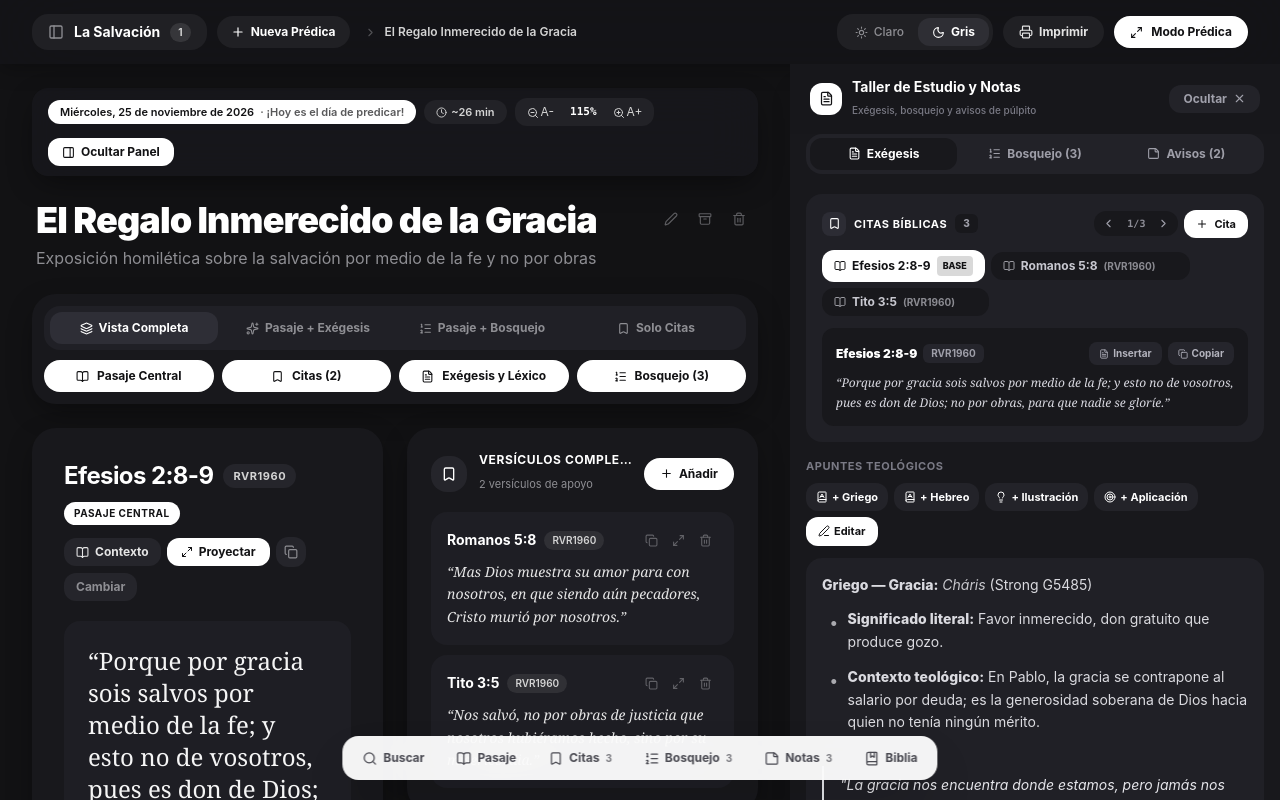
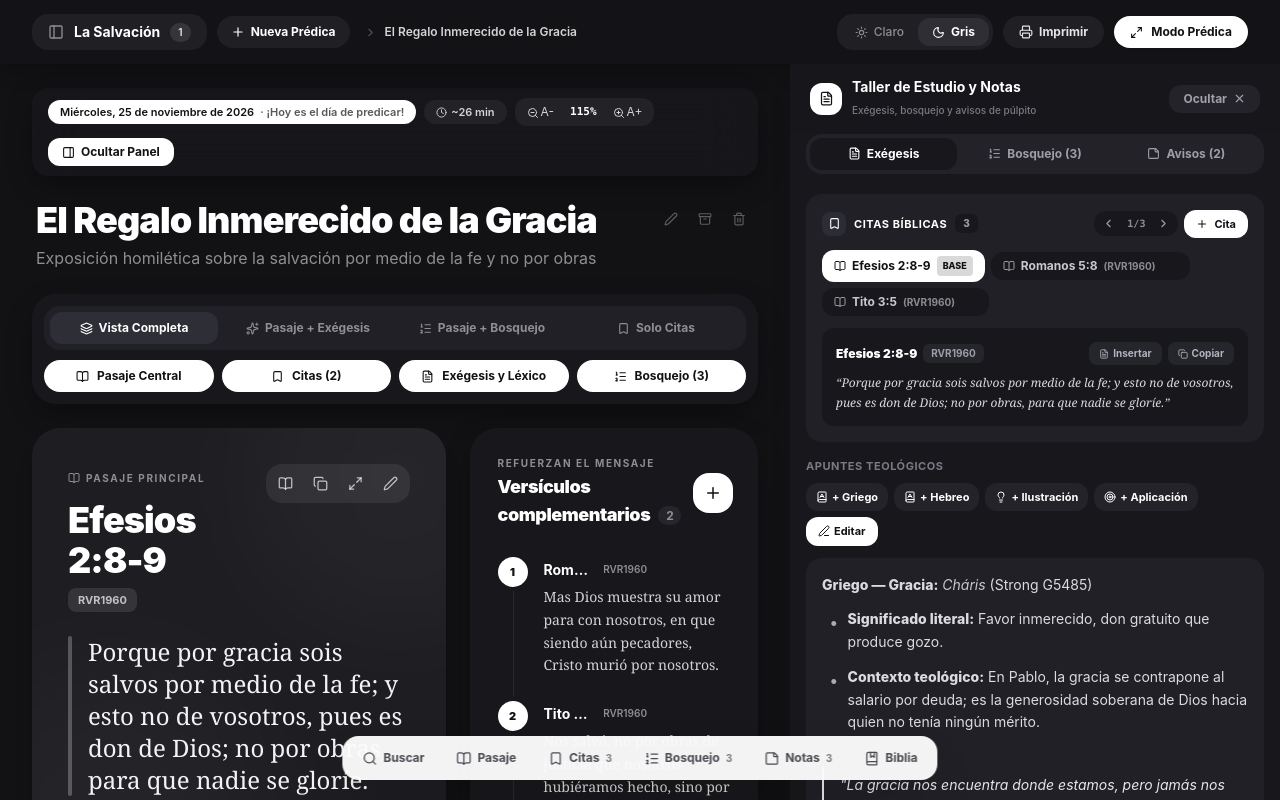
Before and after one commit to groonksync/predicas, a React (Vite) app: page / in a window 1280 px wide. Both pictures are taken after a click on the button "Cargar Prédica de Ejemplo". Shown: the top 800 px of the page. Built offline with nearby package versions, Linux system fonts and the light colour scheme.

Commit message:
feat: nuevo diseno hero para pasaje principal y linea de tiempo de versiculos complementarios

```diff
--- a/src/components/StudyCanvas.tsx
+++ b/src/components/StudyCanvas.tsx
@@ -601,58 +601,183 @@ export const StudyCanvas: React.FC<StudyCanvasProps> = ({
     </section>
   );
 
-  // Panel de Versículos Complementarios (se ven todos a la vez junto al pasaje central)
+  // Hero del pasaje principal: escenario oscuro de alto contraste con tipografía editorial
+  const renderMainHero = () => {
+    const v = study.mainVerse;
+    return (
+      <section className="relative overflow-hidden rounded-[28px] bg-[#17171A] dark:bg-[#1D1D22] text-white p-7 sm:p-9 shadow-xl">
+        <div className="pointer-events-none absolute -top-24 -right-24 w-72 h-72 rounded-full bg-white/[0.04] blur-3xl" />
+        <div className="pointer-events-none absolute -bottom-28 -left-16 w-72 h-72 rounded-full bg-white/[0.03] blur-3xl" />
+
+        <div className="relative space-y-6">
+          {/* Cabecera: etiqueta, referencia y acciones */}
+          <div className="flex items-start justify-between gap-4">
+            <div className="min-w-0">
+              <span className="inline-flex items-center gap-1.5 text-[10px] font-bold uppercase tracking-[0.16em] text-white/50">
+                <BookOpen size={12} />
+                Pasaje principal
+              </span>
+              <h2 className="mt-2 text-3xl sm:text-4xl font-black tracking-tight leading-tight">
+                {v.reference || 'Sin pasaje asignado'}
+              </h2>
+              <span className="inline-block mt-2 text-[11px] font-bold px-2.5 py-1 rounded-lg bg-white/10 text-white/70">
+                {v.version}
+              </span>
+            </div>
+
+            <div className="flex items-center gap-1 flex-shrink-0 p-1 rounded-2xl bg-white/[0.07]">
+              <button
+                type="button"
+                onClick={() => setShowChapterContext(!showChapterContext)}
+                className={`p-2 rounded-xl transition-colors ${showChapterContext ? 'bg-white text-[#17171A]' : 'text-white/70 hover:text-white hover:bg-white/10'}`}
+                title="Leer el capítulo completo"
+              >
+                <BookOpen size={15} />
+              </button>
+              <button
+                type="button"
+                onClick={() => handleCopyText(v.text, 'main')}
+                className="p-2 rounded-xl text-white/70 hover:text-white hover:bg-white/10 transition-colors"
+                title="Copiar texto"
+              >
+                {copiedVerseId === 'main' ? <Check size={15} /> : <Copy size={15} />}
+              </button>
+              {v.text && (
+                <button
+                  type="button"
+                  onClick={() => setProjectedItem({
+                    id: 'main',
+                    kind: 'verse',
+                    label: `Pasaje Central · ${v.version}`,
+                    title: v.reference,
+                    body: v.text
+                  })}
+                  className="p-2 rounded-xl text-white/70 hover:text-white hover:bg-white/10 transition-colors"
+                  title="Proyectar a pantalla completa"
+                >
+                  <Maximize2 size={15} />
+                </button>
+              )}
+              {onOpenApplyMainVerse && (
+                <button
+                  type="button"
+                  onClick={onOpenApplyMainVerse}
+                  className="p-2 rounded-xl text-white/70 hover:text-white hover:bg-white/10 transition-colors"
+                  title="Cambiar pasaje central"
+                >
+                  <Edit2 size={15} />
+                </button>
+              )}
+            </div>
+          </div>
+
+          {/* Texto bíblico */}
+          <div className="flex gap-4">
+            <span className="w-1 rounded-full bg-white/25 flex-shrink-0" />
+            <p className="text-xl sm:text-2xl font-serif leading-[1.6] text-white/95 select-text">
+              {v.text || 'Selecciona o añade un pasaje bíblico central para comenzar el estudio.'}
+            </p>
+          </div>
+
+          {v.notes && (
+            <p className="text-xs text-white/55 leading-relaxed">
+              <span className="font-bold text-white/80">Nota exegética:</span> {v.notes}
+            </p>
+          )}
+
+          {/* Contexto del capítulo */}
+          {showChapterContext && (
+            <div className="rounded-2xl bg-black/30 p-4 space-y-3 animate-fadeIn">
+              <div className="flex items-center justify-between gap-2">
+                <span className="text-[11px] font-bold uppercase tracking-wider text-white/80">
+                  Contexto · {contextTitle} (RVR1960)
+                </span>
+                <span className="text-[10px] text-white/45">Toca + Cita para añadir</span>
+              </div>
+              {loadingContext ? (
+                <div className="py-5 text-center text-xs text-white/50">Cargando capítulo completo...</div>
+              ) : (
+                <div className="max-h-56 overflow-y-auto space-y-1 pr-1 scrollbar-thin">
+                  {contextVerses.map(cv => {
+                    const refString = `${contextTitle}:${cv.verse}`;
+                    const added = study.relatedVerses.some(rv => rv.reference === refString);
+                    return (
+                      <div key={cv.verse} className="group flex items-start justify-between gap-3 p-2 rounded-xl hover:bg-white/[0.06] transition-colors">
+                        <p className="text-xs sm:text-sm text-white/85 leading-relaxed select-text">
+                          <span className="font-bold text-white/40 mr-2 font-mono">{cv.verse}</span>
+                          {cv.text}
+                        </p>
+                        <button
+                          type="button"
+                          onClick={() => handleAddContextVerse(cv.verse, cv.text)}
+                          disabled={added}
+                          className={`px-2.5 py-1 rounded-lg text-[10px] font-bold flex-shrink-0 transition-all ${
+                            added ? 'bg-white/10 text-white/50' : 'opacity-0 group-hover:opacity-100 bg-white text-[#17171A]'
+                          }`}
+                        >
+                          {added ? 'En citas' : '+ Cita'}
+                        </button>
+                      </div>
+                    );
+                  })}
+                </div>
+              )}
+            </div>
+          )}
+        </div>
+      </section>
+    );
+  };
+
+  // Panel de versículos complementarios en formato línea de tiempo numerada
   const renderComplementPanel = () => (
-    <section className="surface-card bg-white dark:bg-[#18181C] rounded-3xl p-6 space-y-4 transition-all duration-200">
+    <section className="rounded-[28px] bg-white dark:bg-[#18181C] surface-card p-6 sm:p-7 space-y-5">
       <div className="flex items-center justify-between gap-3">
-        <div className="flex items-center gap-3 min-w-0">
-          <div className="w-9 h-9 rounded-2xl bg-[#F2F3F5] dark:bg-[#25252B] text-[#1C1C1E] dark:text-white flex items-center justify-center flex-shrink-0">
-            <Bookmark size={16} />
-          </div>
-          <div className="min-w-0">
-            <h3 className="text-xs font-bold uppercase tracking-wider text-[#1C1C1E] dark:text-white truncate">
-              Versículos Complementarios
+        <div>
+          <p className="text-[10px] font-bold uppercase tracking-[0.16em] text-[#8E8E93]">Refuerzan el mensaje</p>
+          <h3 className="text-lg font-black tracking-tight text-[#1C1C1E] dark:text-white mt-0.5">
+            Versículos complementarios
+            <span className="ml-2 text-xs font-bold align-middle px-2 py-0.5 rounded-full bg-[#F2F3F5] dark:bg-[#25252B] text-[#8E8E93]">
+              {study.relatedVerses.length}
+            </span>
           </h3>
-            <span className="text-[11px] text-[#8E8E93]">
-              {study.relatedVerses.length === 0
-                ? 'Refuerzan el pasaje central'
-                : `${study.relatedVerses.length} ${study.relatedVerses.length === 1 ? 'versículo' : 'versículos'} de apoyo`}
-            </span>
-          </div>
         </div>
         <button
           onClick={onOpenVerseModal}
-          className="flex items-center gap-1.5 px-4 py-2 rounded-2xl text-xs font-bold bg-[#1C1C1E] hover:bg-black text-white dark:bg-white dark:hover:bg-neutral-200 dark:text-[#121214] active:scale-95 transition-all shadow-xs whitespace-nowrap flex-shrink-0"
-        >
-          <Plus size={13} />
-          <span>Añadir</span>
+          className="w-10 h-10 rounded-2xl flex items-center justify-center bg-[#1C1C1E] text-white dark:bg-white dark:text-[#121214] hover:opacity-90 active:scale-90 transition-all shadow-xs flex-shrink-0"
+          title="Añadir versículo complementario"
+        >
+          <Plus size={18} />
         </button>
       </div>
 
       {study.relatedVerses.length === 0 ? (
         <button
           onClick={onOpenVerseModal}
-          className="w-full py-8 rounded-2xl bg-[#F6F7F9] dark:bg-[#1E1E24] text-xs text-[#8E8E93] hover:text-[#1C1C1E] dark:hover:text-white transition-colors flex flex-col items-center gap-2"
+          className="w-full py-9 rounded-2xl bg-[#F6F7F9] dark:bg-[#1E1E24] text-xs text-[#8E8E93] hover:text-[#1C1C1E] dark:hover:text-white transition-colors flex flex-col items-center gap-2"
         >
           <Plus size={18} />
           <span>Añade versículos que complementen el pasaje principal</span>
         </button>
       ) : (
-        <div className="space-y-2.5">
-          {study.relatedVerses.map(verse => (
-            <div key={verse.id} className="group p-4 rounded-2xl bg-[#F6F7F9] dark:bg-[#1E1E24] space-y-2">
+        <ol className="relative space-y-1">
+          <span className="absolute left-[15px] top-4 bottom-4 w-px bg-black/[0.07] dark:bg-white/[0.08]" />
+          {study.relatedVerses.map((verse, idx) => (
+            <li key={verse.id} className="group relative flex gap-4 p-2 -mx-2 rounded-2xl hover:bg-[#F6F7F9] dark:hover:bg-[#1E1E24] transition-colors">
+              <span className="relative z-10 w-[30px] h-[30px] rounded-full flex items-center justify-center text-[11px] font-black flex-shrink-0 bg-[#1C1C1E] text-white dark:bg-white dark:text-[#121214] ring-4 ring-white dark:ring-[#18181C]">
+                {idx + 1}
+              </span>
+              <div className="min-w-0 flex-1 pb-1">
                 <div className="flex items-center justify-between gap-2">
                   <div className="flex items-center gap-2 min-w-0">
                     <span className="text-sm font-bold text-[#1C1C1E] dark:text-white truncate">{verse.reference}</span>
-                  <span className="text-[10px] font-semibold px-2 py-0.5 rounded-full bg-black/[0.06] dark:bg-white/[0.08] text-[#636366] dark:text-neutral-300">
-                    {verse.version}
-                  </span>
-                </div>
-                <div className="flex items-center gap-0.5 opacity-60 group-hover:opacity-100 transition-opacity flex-shrink-0">
+                    <span className="text-[10px] font-semibold text-[#8E8E93]">{verse.version}</span>
+                  </div>
+                  <div className="flex items-center opacity-0 group-hover:opacity-100 transition-opacity flex-shrink-0">
                     <button
                       type="button"
                       onClick={() => handleCopyText(verse.text, verse.id)}
-                    className="p-1.5 rounded-lg text-[#8E8E93] hover:text-[#1C1C1E] dark:hover:text-white hover:bg-black/[0.05] dark:hover:bg-white/[0.08]"
+                      className="p-1.5 rounded-lg text-[#8E8E93] hover:text-[#1C1C1E] dark:hover:text-white"
                       title="Copiar texto"
                     >
                       {copiedVerseId === verse.id ? <Check size={13} /> : <Copy size={13} />}
@@ -667,7 +792,7 @@ export const StudyCanvas: React.FC<StudyCanvasProps> = ({
                           title: verse.reference,
                           body: verse.text
                         })}
-                      className="p-1.5 rounded-lg text-[#8E8E93] hover:text-[#1C1C1E] dark:hover:text-white hover:bg-black/[0.05] dark:hover:bg-white/[0.08]"
+                        className="p-1.5 rounded-lg text-[#8E8E93] hover:text-[#1C1C1E] dark:hover:text-white"
                         title="Proyectar a pantalla completa"
                       >
                         <Maximize2 size={13} />
@@ -676,24 +801,25 @@ export const StudyCanvas: React.FC<StudyCanvasProps> = ({
                     <button
                       type="button"
                       onClick={() => handleDeleteRelatedVerse(verse.id)}
-                    className="p-1.5 rounded-lg text-[#8E8E93] hover:text-red-500 hover:bg-red-500/10"
+                      className="p-1.5 rounded-lg text-[#8E8E93] hover:text-red-500"
                       title="Eliminar versículo"
                     >
                       <Trash2 size={13} />
                     </button>
                   </div>
                 </div>
-              <p className="text-sm font-serif italic leading-relaxed text-[#1C1C1E] dark:text-neutral-200 select-text">
-                “{verse.text}”
+                <p className="mt-1 text-sm font-serif leading-relaxed text-[#48484D] dark:text-neutral-300 select-text">
+                  {verse.text}
                 </p>
                 {verse.notes && (
-                <p className="text-[11px] text-[#8E8E93] leading-relaxed">
+                  <p className="mt-1.5 text-[11px] text-[#8E8E93] leading-relaxed">
                     <span className="font-bold">Nota:</span> {verse.notes}
                   </p>
                 )}
               </div>
+            </li>
           ))}
-        </div>
+        </ol>
       )}
     </section>
   );
@@ -1477,9 +1603,9 @@ export const StudyCanvas: React.FC<StudyCanvasProps> = ({
         {isWorkspaceLayout ? (
           <div className="w-full space-y-6">
             {/* Pasaje principal fijo a la izquierda; complementarios y notas a la derecha */}
-            <div className="grid gap-6 grid-cols-1 lg:grid-cols-2 items-start">
-              <div className="lg:sticky lg:top-2">{renderPasajeCentral()}</div>
-              <div className="space-y-6 min-w-0">
+            <div className="grid gap-6 grid-cols-1 lg:grid-cols-12 items-start">
+              <div className="lg:col-span-7 lg:sticky lg:top-2">{renderMainHero()}</div>
+              <div className="lg:col-span-5 space-y-6 min-w-0">
                 {renderComplementPanel()}
                 {renderNotasExegeticas()}
               </div>
```
Lines whose indentation alone changed are shown as unchanged.
